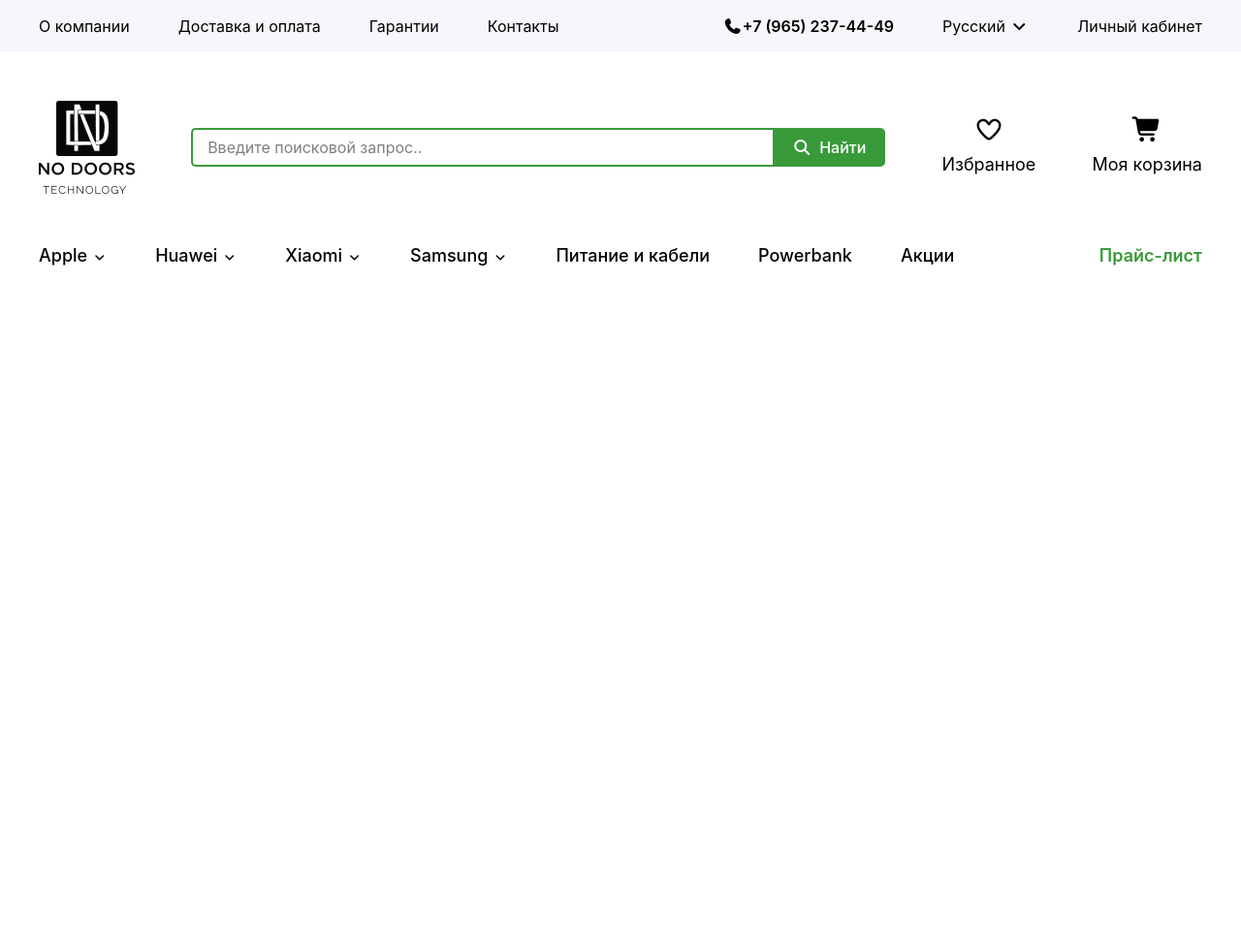
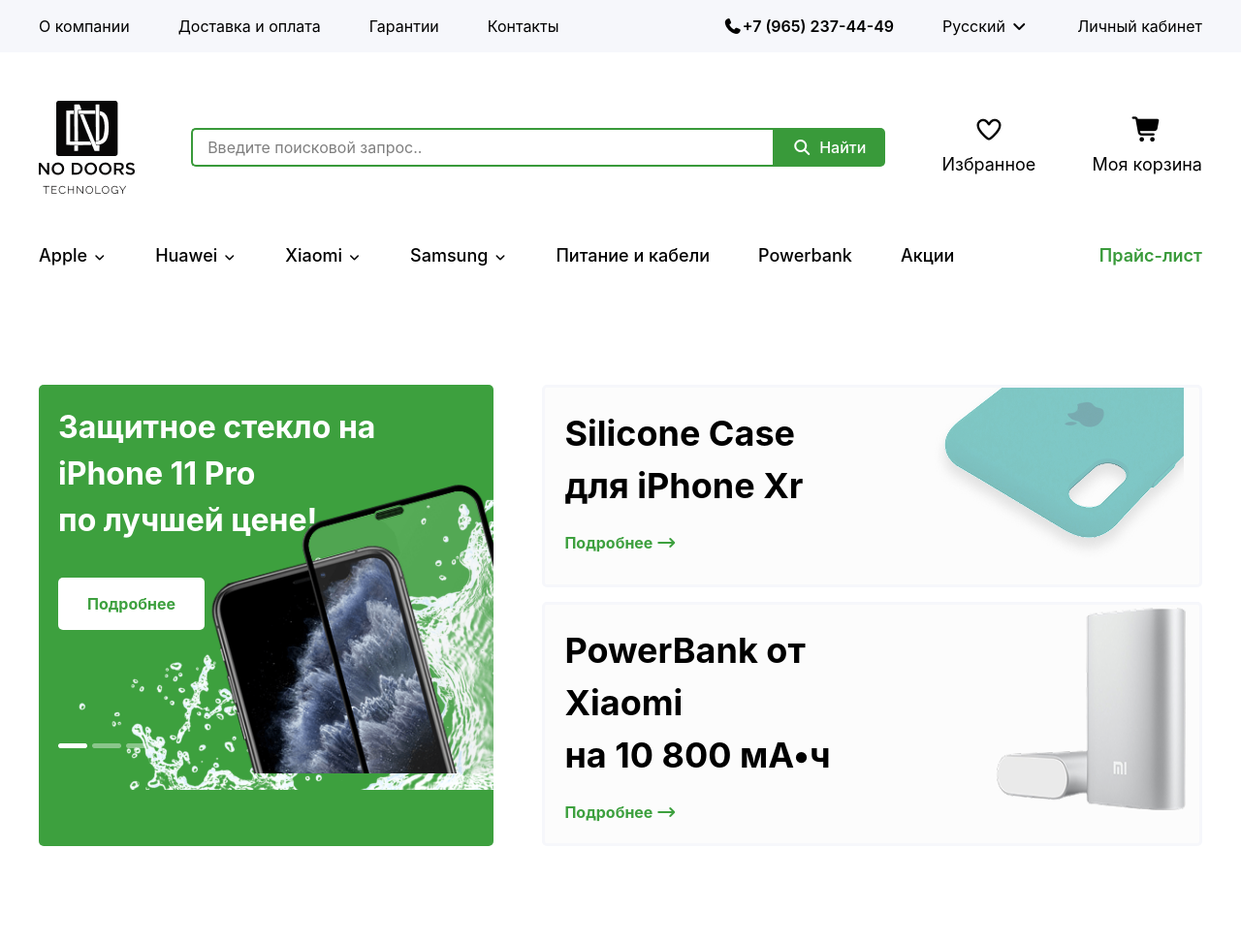
Before and after one commit to avzalovahmad74-ux/homeworkgroup, a website: page src/abdullopage3.html in a window 1280 px wide. Shown: the whole page at 97% size. Before the commit the page ends 800 px from the top, so only its background shows below. Drawn offline with nearby package versions, Linux system fonts and the light colour scheme; files that its build step writes are made by us from their sources.

Commit message:
AbdulloPage3Section1

```diff
--- a/src/abdullopage3.html
+++ b/src/abdullopage3.html
@@ -57,57 +57,36 @@
           </button>
         </div>
         <div class="flex flex-col items-center gap-[10px] hidden lg:flex">
-          <i
-            class="fa-regular fa-heart"
-            style="font-size: 25px"
-          ></i>
+          <i class="fa-regular fa-heart" style="font-size: 25px"></i>
           <p class="text-[18px]">Избранное</p>
         </div>
         <div class="flex flex-col items-center gap-[10px] hidden lg:flex">
-          <i
-            class="fa-solid fa-cart-shopping"
-            style="font-size: 25px"
-          ></i>
+          <i class="fa-solid fa-cart-shopping" style="font-size: 25px"></i>
           <p class="text-[18px]">Моя корзина</p>
         </div>
         <p class="lg:hidden">
-          <i
-            class="fa-solid fa-bars"
-            style=" font-size: 20px"
-          ></i>
+          <i class="fa-solid fa-bars" style="font-size: 20px"></i>
         </p>
       </div>
       <div
         class="hidden lg:flex flex-col gap-[10px] lg:justify-between lg:flex-row lg:items-center"
       >
-        <nav class="flex flex-col  lg:gap-[50px] gap-[10px] lg:flex-row">
+        <nav class="flex flex-col lg:gap-[50px] gap-[10px] lg:flex-row">
           <p class="font-medium text-[18px] flex items-baseline gap-[5px]">
             Apple
-            <i
-              class="fa-solid fa-angle-down"
-              style="font-size: 12px"
-            ></i>
+            <i class="fa-solid fa-angle-down" style="font-size: 12px"></i>
           </p>
           <p class="font-medium text-[18px] flex items-baseline gap-[5px]">
             Huawei
-            <i
-              class="fa-solid fa-angle-down"
-              style="font-size: 12px"
-            ></i>
+            <i class="fa-solid fa-angle-down" style="font-size: 12px"></i>
           </p>
           <p class="font-medium text-[18px] flex items-baseline gap-[5px]">
             Xiaomi
-            <i
-              class="fa-solid fa-angle-down"
-              style="font-size: 12px"
-            ></i>
+            <i class="fa-solid fa-angle-down" style="font-size: 12px"></i>
           </p>
           <p class="font-medium text-[18px] flex items-baseline gap-[5px]">
             Samsung
-            <i
-              class="fa-solid fa-angle-down"
-              style="font-size: 12px"
-            ></i>
+            <i class="fa-solid fa-angle-down" style="font-size: 12px"></i>
           </p>
           <p class="font-medium text-[18px]">Питание и кабели</p>
           <p class="font-medium text-[18px]">Powerbank</p>
@@ -116,5 +95,81 @@
         <p class="font-semibold text-[18px] text-[#399A3A]">Прайс-лист</p>
       </div>
     </header>
+    <main>
+      <section
+        class="max-w-300 m-auto flex flex-col gap-[50px] lg:flex-row lg:justify-between p-[50px_15px] lg:p-[100px_0]"
+      >
+        <div class="bg-[#3DA03E] relative pl-[20px] pt-[20px] rounded-[5px]">
+          <aside class="flex flex-col items-start absolute gap-[35px]">
+            <h1 class="lg:text-[32px] text-[20px] font-bold text-white">
+              Защитное стекло на <br />
+              iPhone 11 Pro <br />
+              по лучшей цене!
+            </h1>
+            <button
+              class="text-[#3DA03E] font-bold bg-white p-[15px_30px] rounded-[5px]"
+            >
+              Подробнее
+            </button>
+            <img
+              class="absolute top-[350px]"
+              src="./Abdullo/pagination.png"
+              alt=""
+            />
+          </aside>
+          <img
+            class="absolute right-0 inline"
+            src="./Abdullo/water.png"
+            alt=""
+          />
+          <img class="relative inline" src="./Abdullo/phone.png" alt="" />
+        </div>
+        <div class="flex flex-col gap-[15px]">
+          <nav
+            class="flex border-[3px] border-[#F6F7FB] pl-[20px] pb-[20px] rounded-[5px] bg-[#FCFCFC] relative"
+          >
+            <aside class="flex flex-col gap-[20px] pt-[20px]">
+              <h1 class="lg:text-[36px] text-[24px] font-bold lg:w-[372px]">
+                Silicone Case <br />
+                для iPhone Xr
+              </h1>
+              <h1 class="font-bold text-[#3DA03E]">
+                Подробнее
+                <i
+                  class="fa-solid fa-arrow-right-long text-[#3da03e]"
+                ></i>
+              </h1>
+            </aside>
+            <img
+              class="lg:inline hidden relative  right-0 top-0"
+              src="Abdullo/case.png"
+              alt=""
+            />
+          </nav>
+
+          <nav
+            class="flex border-[3px] border-[#F6F7FB] pl-[20px] pb-[20px] rounded-[5px] bg-[#FCFCFC] relative"
+          >
+            <aside class="flex flex-col gap-[20px] pt-[20px]">
+              <h1 class="lg:text-[36px] text-[24px] font-bold">
+                PowerBank от Xiaomi <br />
+                на 10 800 мА•ч
+              </h1>
+              <h1 class="font-bold text-[#3DA03E]">
+                Подробнее
+                <i
+                  class="fa-solid fa-arrow-right-long text-[#3da03e]"
+                ></i>
+              </h1>
+            </aside>
+            <img
+              class="lg:inline hidden  relative top-0 right-0 bottom-[5px]"
+              src="Abdullo/img.png"
+              alt=""
+            />
+          </nav>
+        </div>
+      </section>
+    </main>
   </body>
 </html>
```
Also changed, not shown: src/Abdullo/case.png (added), src/Abdullo/img.png (added), src/Abdullo/pagination.png (added), src/Abdullo/phone.png (added), src/Abdullo/water.png (added).
